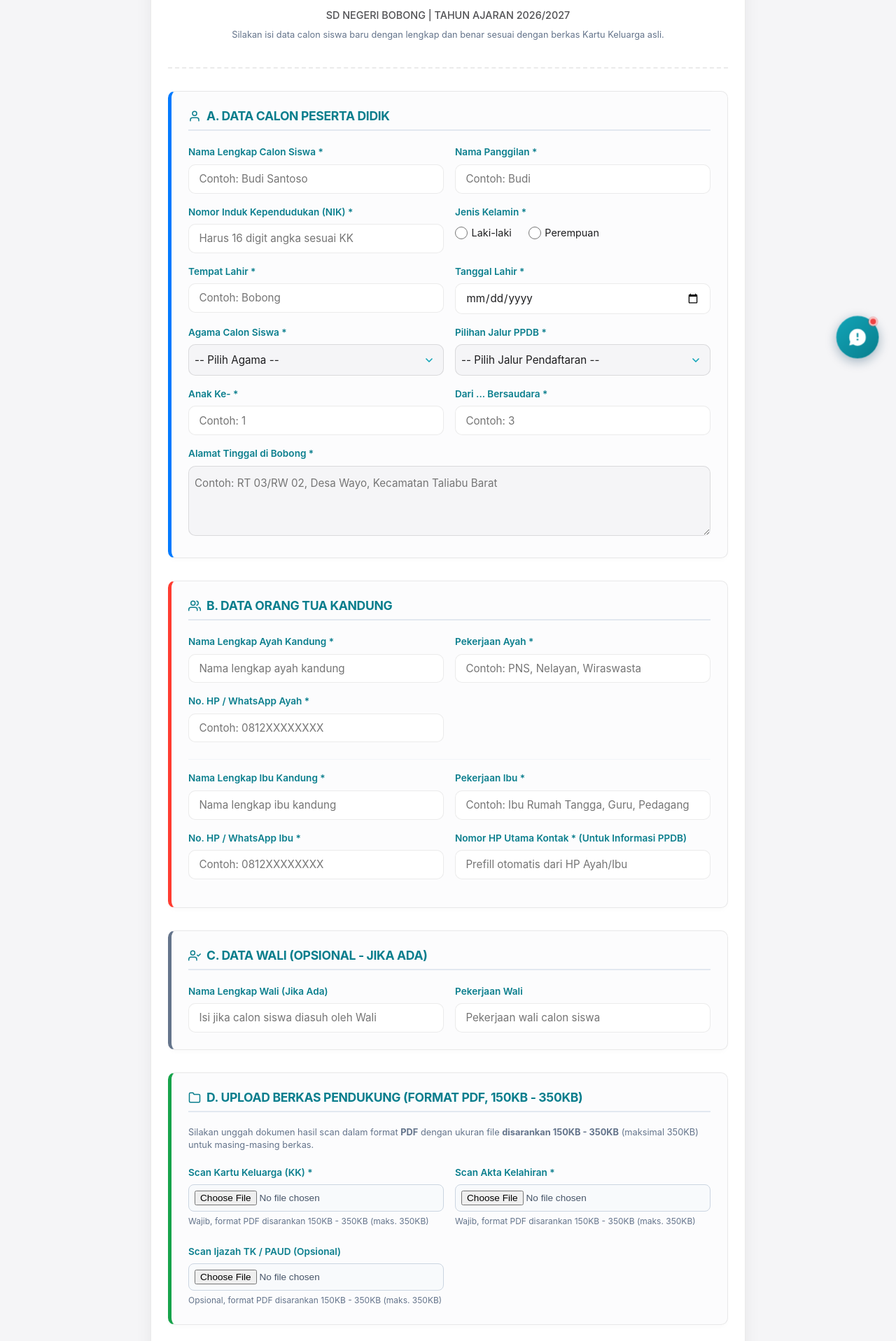
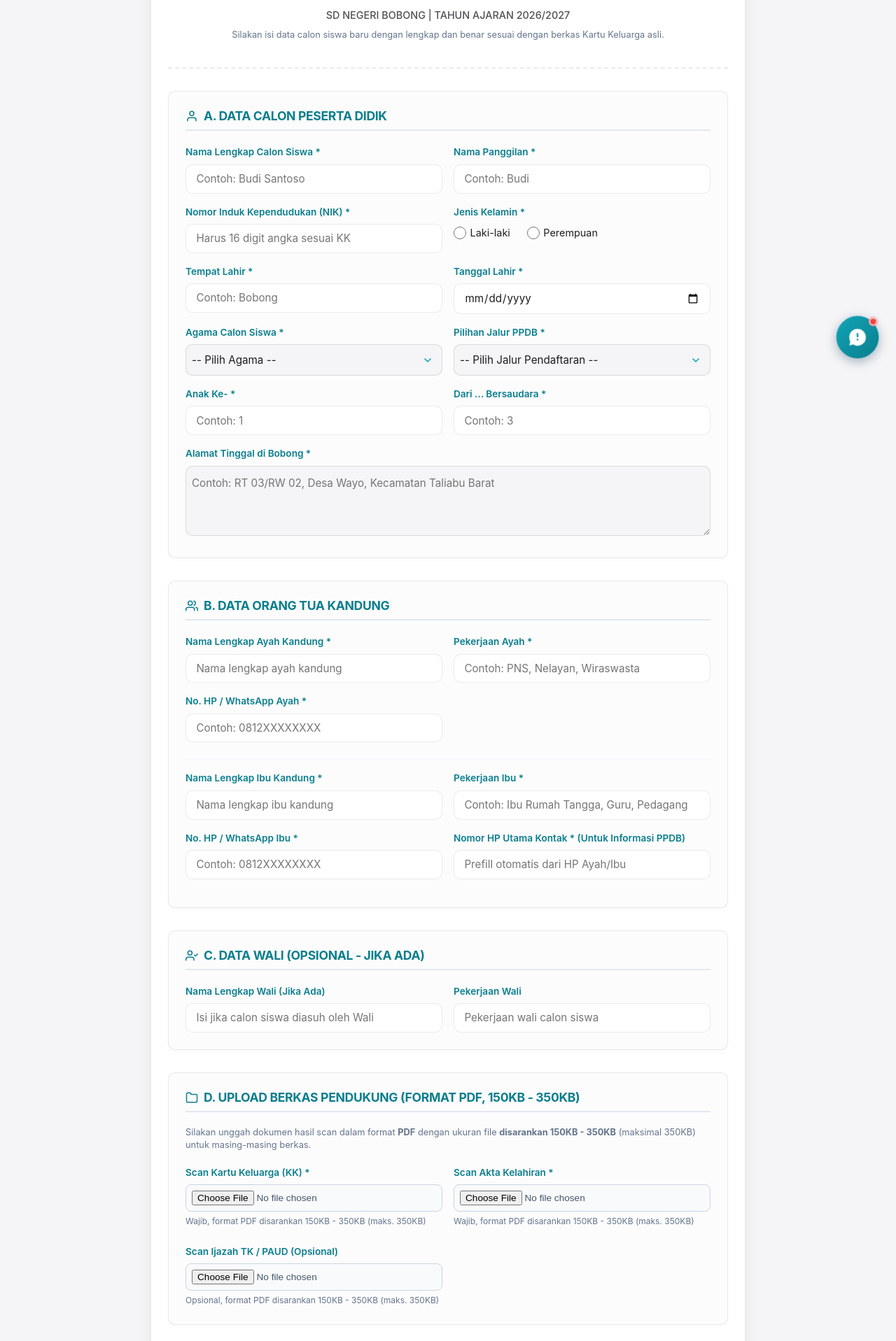
Before and after one commit to umamit/sdbobong, a Next.js app: page /ppdb-online in a window 1280 px wide. Shown: the part 263-2180 px from the top of the page at 70% size. Built offline with nearby package versions, Linux system fonts and the light colour scheme; no server answers; the database is empty.

Commit message:
fix: bersihkan seluruh garis aksen tepi berwarna (borderLeft/accent lines) pada kartu proyek P5, kartu pesan buku tamu, dan form PPDB online sesuai permintaan user

```diff
--- a/package.json
+++ b/package.json
@@ -1,6 +1,6 @@
 {
   "name": "sdn-bobong-nextjs",
-  "version": "3.3.4",
+  "version": "3.3.5",
   "private": true,
   "scripts": {
     "prebuild": "node scripts/check-print-safety.mjs && node scripts/check-file-lengths.mjs && prisma generate",
--- a/src/app/buku-tamu/BukuTamuClient.js
+++ b/src/app/buku-tamu/BukuTamuClient.js
@@ -390,7 +390,8 @@ export default function BukuTamuClient({ initialApprovedMessages }) {
                   style={{
                     padding: 'var(--space-md)',
                     background: 'white',
-                    borderLeft: `4px solid ${getRoleBadgeColor(msg.role)}`,
+                    border: '1px solid var(--border-color)',
+                    borderRadius: 'var(--radius-md)'
                   }}
                 >
                   <div style={{ display: 'flex', justifyContent: 'space-between', alignItems: 'center', marginBottom: 'var(--space-xs)' }}>
--- a/src/app/ppdb-online/ParentWaliSection.js
+++ b/src/app/ppdb-online/ParentWaliSection.js
@@ -8,7 +8,6 @@ export default function ParentWaliSection({ formData, handleChange }) {
             <div className="form-card-section" style={{
               background: '#fcfcfd',
               border: '1px solid var(--border-color)',
-              borderLeft: '5px solid var(--formal-red)',
               borderRadius: '12px',
               marginBottom: '2rem',
               boxShadow: '0 4px 6px -1px rgba(0,0,0,0.02)'
@@ -147,7 +146,6 @@ export default function ParentWaliSection({ formData, handleChange }) {
             <div className="form-card-section" style={{
               background: '#fcfcfd',
               border: '1px solid var(--border-color)',
-              borderLeft: '5px solid #64748b',
               borderRadius: '12px',
               marginBottom: '2rem',
               boxShadow: '0 4px 6px -1px rgba(0,0,0,0.02)'
--- a/src/app/ppdb-online/page.js
+++ b/src/app/ppdb-online/page.js
@@ -281,7 +281,6 @@ export default function PPDBOnlineForm() {
             <div className="form-card-section" style={{
               background: '#fcfcfd',
               border: '1px solid var(--border-color)',
-              borderLeft: '5px solid var(--formal-blue)',
               borderRadius: '12px',
               marginBottom: '2rem',
               boxShadow: '0 4px 6px -1px rgba(0,0,0,0.02)'
@@ -517,7 +516,6 @@ export default function PPDBOnlineForm() {
             <div className="form-card-section" style={{
               background: '#fcfcfd',
               border: '1px solid var(--border-color)',
-              borderLeft: '5px solid #16a34a',
               borderRadius: '12px',
               marginBottom: '2rem',
               boxShadow: '0 4px 6px -1px rgba(0,0,0,0.02)'
--- a/src/components/AcademicPortal.jsx
+++ b/src/components/AcademicPortal.jsx
@@ -511,12 +511,12 @@ export default function AcademicPortal({ initialCalendar = [], initialP5Projects
                       {/* Parent Guide Accordion/Box */}
                       <div style={{
                         backgroundColor: 'var(--accent-bg)',
-                        borderLeft: `4px solid ${proj.color || '#1e40af'}`,
+                        border: '1px solid var(--border-color)',
                         padding: '12px var(--space-md)',
-                        borderRadius: '0 var(--radius-md) var(--radius-md) 0',
+                        borderRadius: 'var(--radius-md)',
                         marginTop: '4px'
                       }}>
-                        <h4 style={{ color: proj.color || '#1e40af', fontSize: '0.9rem', margin: '0 0 6px 0', fontWeight: 700, display: 'flex', alignItems: 'center', gap: '4px' }}>
+                        <h4 style={{ color: 'var(--primary-dark)', fontSize: '0.9rem', margin: '0 0 6px 0', fontWeight: 700, display: 'flex', alignItems: 'center', gap: '4px' }}>
                           <svg width="14" height="14" viewBox="0 0 24 24" fill="none" stroke="currentColor" strokeWidth="2" strokeLinecap="round" strokeLinejoin="round"><path d="M17 21v-2a4 4 0 0 0-4-4H5a4 4 0 0 0-4 4v2"/><circle cx="9" cy="7" r="4"/><path d="M23 21v-2a4 4 0 0 0-3-3.87"/><path d="M16 3.13a4 4 0 0 1 0 7.75"/></svg>
                           Tips Dukungan Orang Tua di Rumah:
                         </h4>
--- a/src/components/Footer.jsx
+++ b/src/components/Footer.jsx
@@ -87,7 +87,7 @@ export default async function Footer() {
             </a>
           </div>
           <p className={styles.copyrightNote}>
-            &copy; 2026 SD Negeri Bobong. Hak Cipta Dilindungi Undang-Undang. | <Link href="/login" style={{ color: '#9CA3AF', textDecoration: 'none', fontSize: '0.85rem' }}>Login</Link> <span style={{ color: '#6B7280', margin: '0 0.5rem' }}>•</span> <span style={{ color: '#9CA3AF', fontSize: '0.85rem' }}>v3.3.4</span>
+            &copy; 2026 SD Negeri Bobong. Hak Cipta Dilindungi Undang-Undang. | <Link href="/login" style={{ color: '#9CA3AF', textDecoration: 'none', fontSize: '0.85rem' }}>Login</Link> <span style={{ color: '#6B7280', margin: '0 0.5rem' }}>•</span> <span style={{ color: '#9CA3AF', fontSize: '0.85rem' }}>v3.3.5</span>
           </p>
 
 
```
